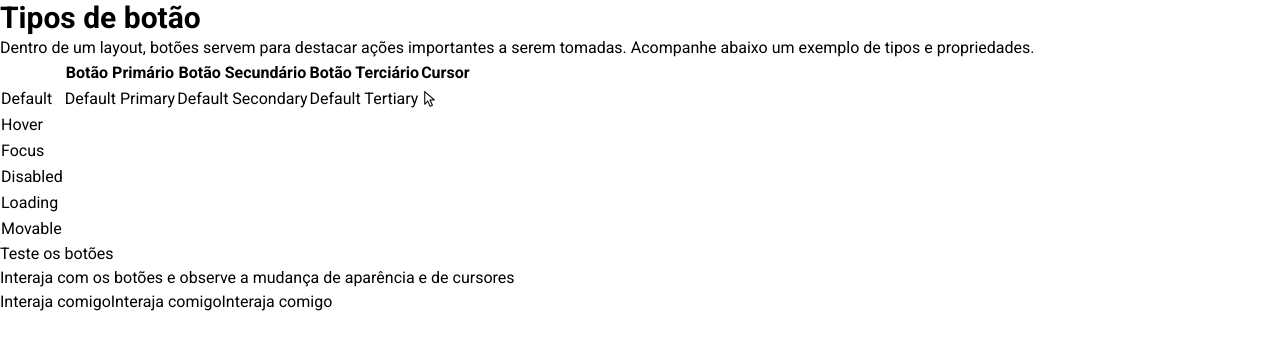
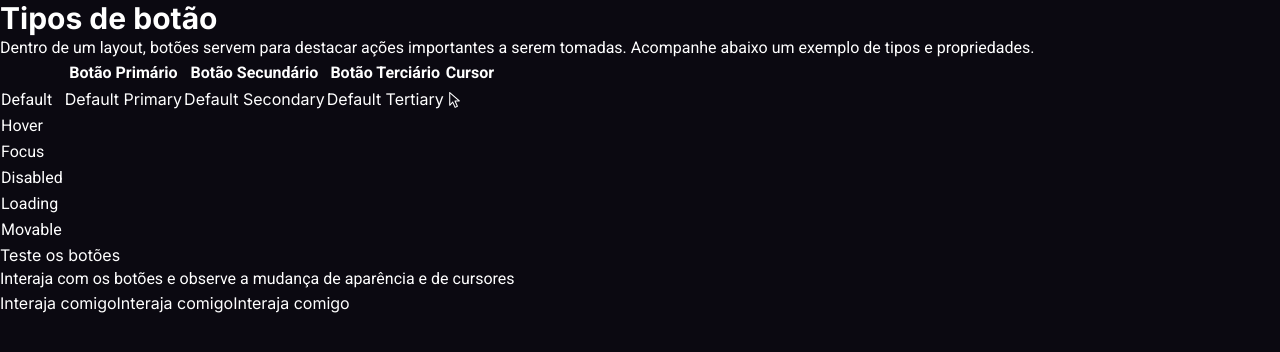
Before and after one commit to PabloXT14/boracodar-03, a React (Vite) app: page / in a window 1280 px wide. Shown: the top 352 px of the page. Built offline with nearby package versions, Linux system fonts and the light colour scheme.

Commit message:
style: create page default styles

```diff
--- a/src/index.css
+++ b/src/index.css
@@ -4,5 +4,9 @@
 
 
 body {
-  @apply font-roboto;
+  @apply font-roboto bg-zinc-950 text-white min-h-screen;
 }
+
+h1, h2, h3, h4, h5, h6, button {
+  @apply font-inter;
+}
```
